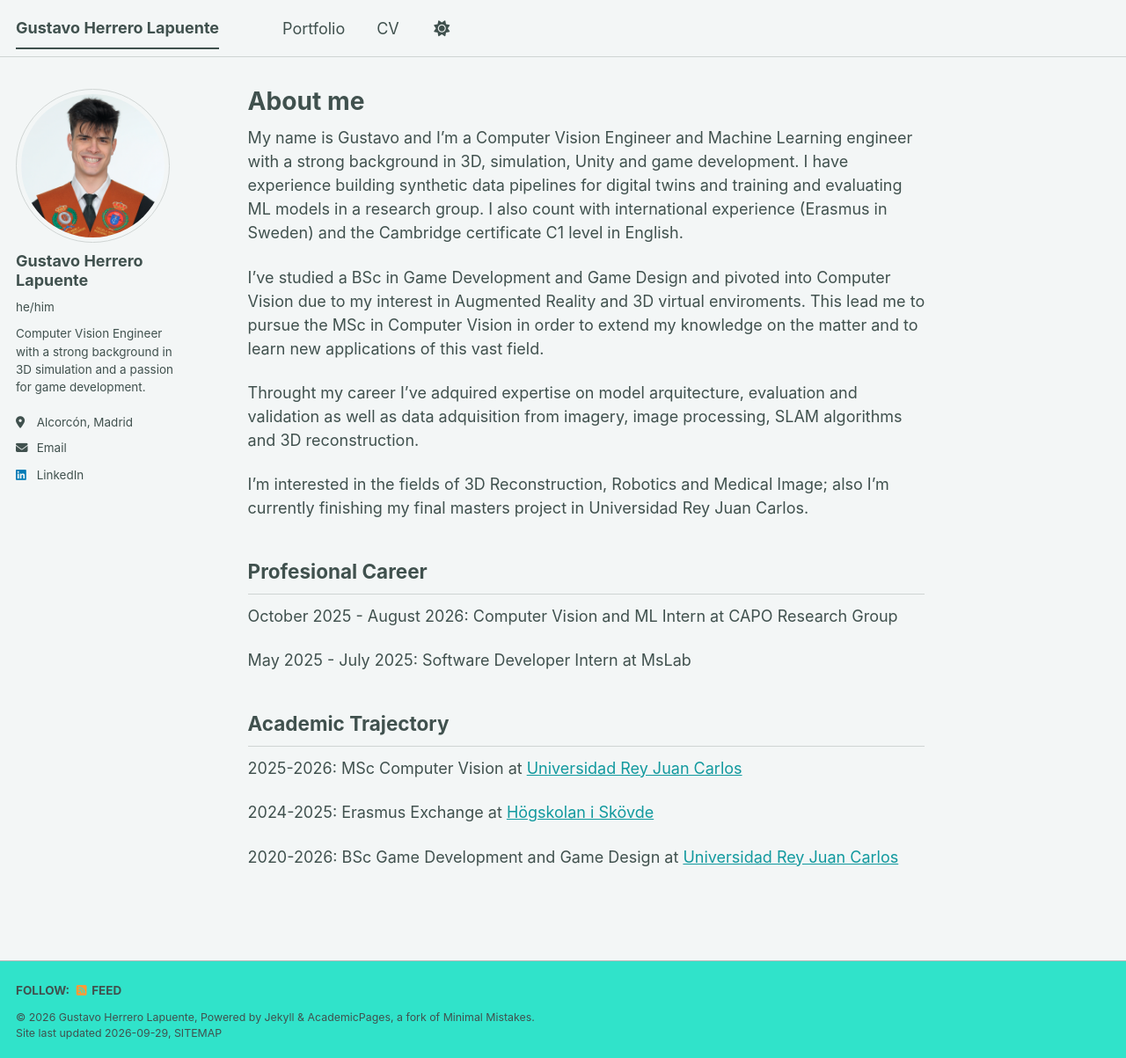
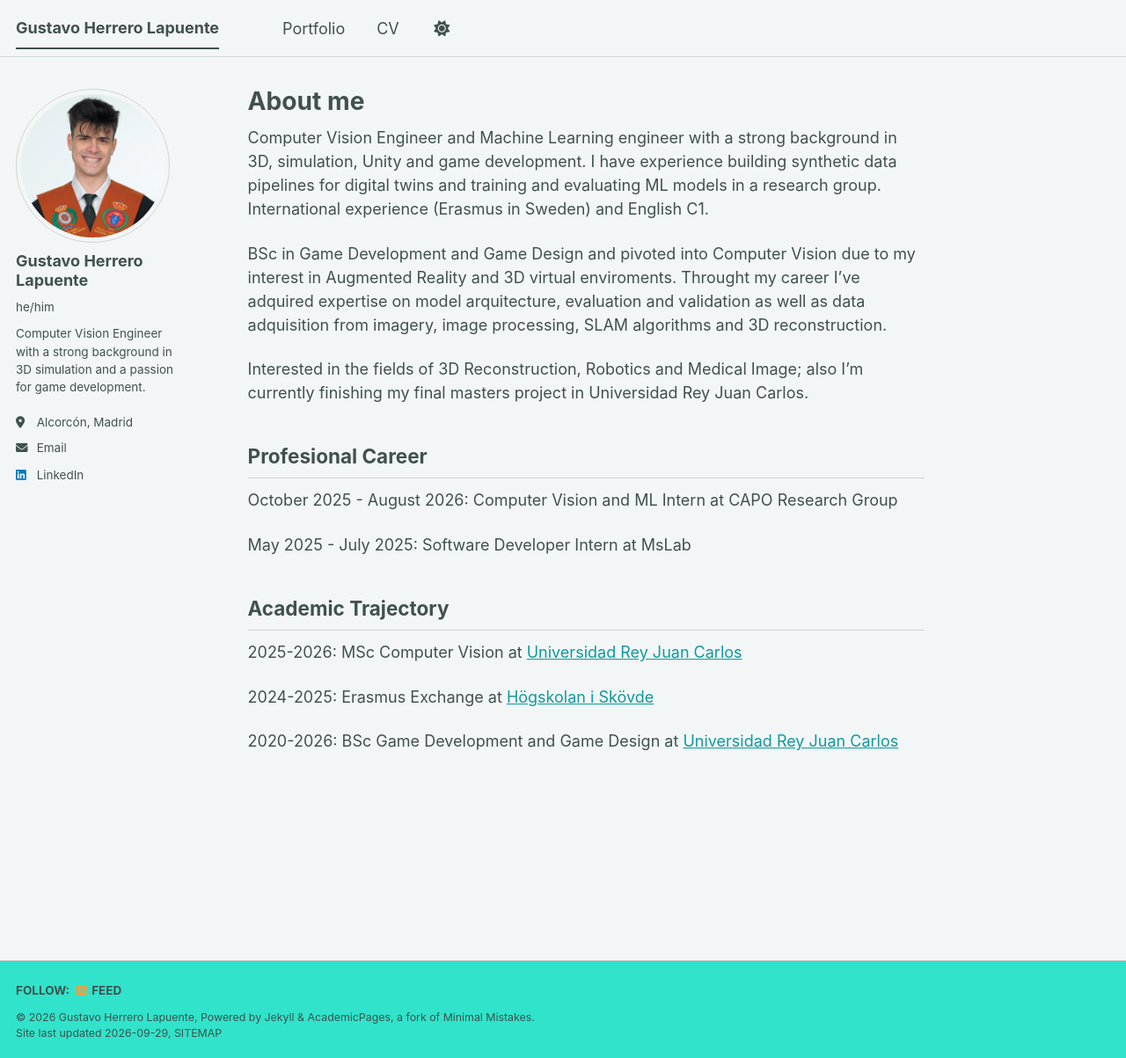
Before and after one commit to gherrerol/gherrerol.github.io, a Jekyll site: the page built from _pages/about.md, in a window 1280 px wide and 1203 px high. Shown: the whole window at 88% size. Built offline with Jekyll 4.4.1, drawn with Linux system fonts in a browser that asks for light colours; a style sheet for code colours, icons or effects is not loaded.

Commit message:
Revise about page content for clarity
Updated personal introduction and career details for clarity and conciseness.

```diff
--- a/_pages/about.md
+++ b/_pages/about.md
@@ -7,13 +7,11 @@ redirect_from:
   - /about.html
 ---
 
-My name is Gustavo and I'm a Computer Vision Engineer and Machine Learning engineer with a strong background in 3D, simulation, Unity and game development. I have experience building synthetic data pipelines for digital twins and training and evaluating ML models in a research group. I also count with international experience (Erasmus in Sweden) and the Cambridge certificate C1 level in English.
+Computer Vision Engineer and Machine Learning engineer with a strong background in 3D, simulation, Unity and game development. I have experience building synthetic data pipelines for digital twins and training and evaluating ML models in a research group. International experience (Erasmus in Sweden) and English C1.
 
-I've studied a BSc in Game Development and Game Design and pivoted into Computer Vision due to my interest in Augmented Reality and 3D virtual enviroments. This lead me to pursue the MSc in Computer Vision in order to extend my knowledge on the matter and to learn new applications of this vast field.
+BSc in Game Development and Game Design and pivoted into Computer Vision due to my interest in Augmented Reality and 3D virtual enviroments. Throught my career I've adquired expertise on model arquitecture, evaluation and validation as well as data adquisition from imagery, image processing, SLAM algorithms and 3D reconstruction.
 
-Throught my career I've adquired expertise on model arquitecture, evaluation and validation as well as data adquisition from imagery, image processing, SLAM algorithms and 3D reconstruction.
-
-I'm interested in the fields of 3D Reconstruction, Robotics and Medical Image; also I’m currently finishing my final masters project in Universidad Rey Juan Carlos.
+Interested in the fields of 3D Reconstruction, Robotics and Medical Image; also I’m currently finishing my final masters project in Universidad Rey Juan Carlos.
 
 
 Profesional Career
```
